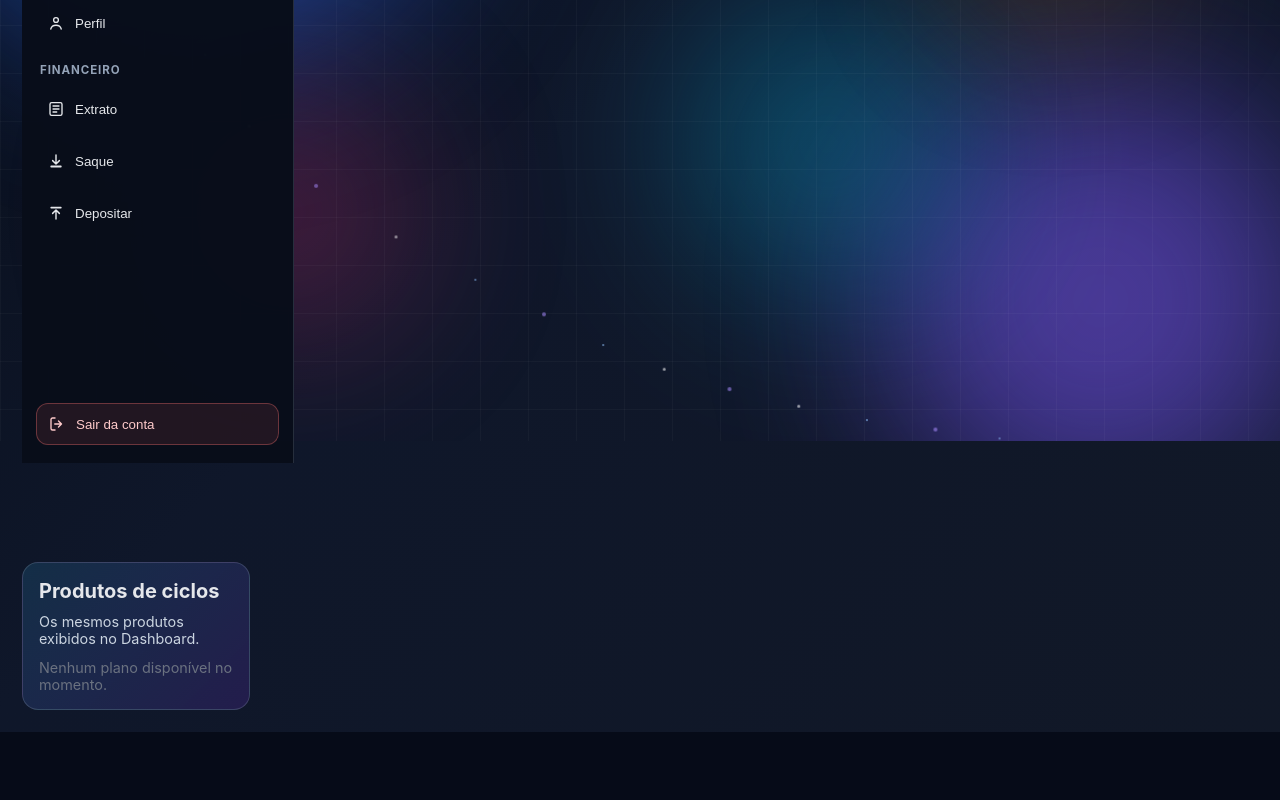
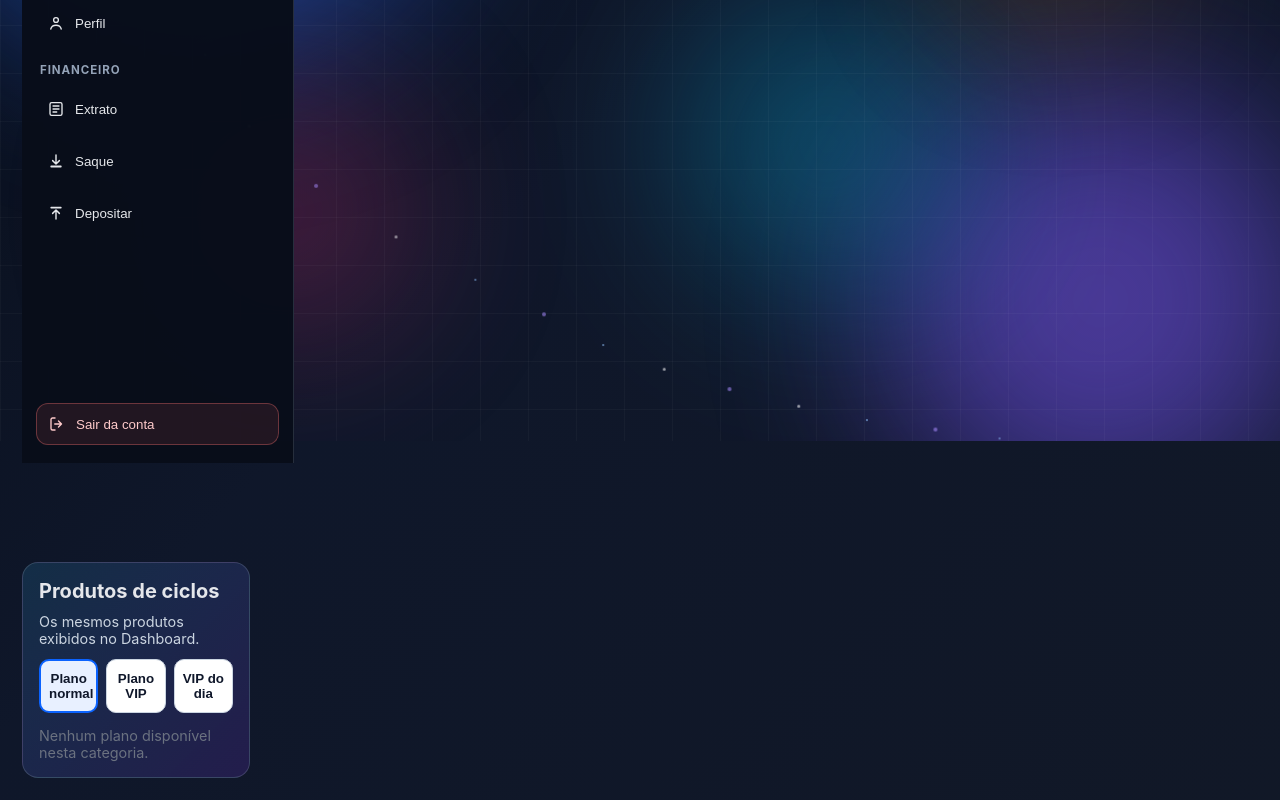
Before and after one commit to magnatazk20/mancera-frontend, a React (Vite) app: page /cycle-products in a window 1280 px wide. Shown: the part 359-1159 px from the top of the page. Before the commit the page ends 1091 px from the top, so only its background shows below. Built offline with nearby package versions, Linux system fonts and the light colour scheme; no server answers; sample sign-in values are in the browser's storage.

Commit message:
feat(cycle-products): adicionar categorias plano normal, plano vip e vip do dia

```diff
--- a/src/pages/CycleProducts.tsx
+++ b/src/pages/CycleProducts.tsx
@@ -1,4 +1,4 @@
-import { useEffect, useState } from 'react'
+import { useEffect, useMemo, useState } from 'react'
 import { useNavigate } from 'react-router-dom'
 import AppSidebar from '../components/AppSidebar'
 import './Dashboard.css'
@@ -21,6 +21,15 @@ type CycleProduct = {
   sortOrder: number
 }
 
+type PlanCategory = 'normal' | 'vip' | 'vip_day'
+
+const getPlanCategory = (plan: CycleProduct): PlanCategory => {
+  const name = String(plan.name ?? '').toLowerCase().trim()
+  if (name.includes('vip do dia')) return 'vip_day'
+  if (name.includes('vip')) return 'vip'
+  return 'normal'
+}
+
 const API_URL = import.meta.env.VITE_API_URL ?? 'http://localhost:3333'
 
 export default function CycleProducts() {
@@ -30,6 +39,7 @@ export default function CycleProducts() {
   const [loading, setLoading] = useState(true)
   const [selectedPlan, setSelectedPlan] = useState<CycleProduct | null>(null)
   const [isBuying, setIsBuying] = useState(false)
+  const [activeCategory, setActiveCategory] = useState<PlanCategory>('normal')
 
   useEffect(() => {
     const token = localStorage.getItem('token') ?? sessionStorage.getItem('token')
@@ -125,6 +135,11 @@ export default function CycleProducts() {
     }
   }
 
+  const filteredCyclePlans = useMemo(
+    () => cyclePlans.filter((plan) => getPlanCategory(plan) === activeCategory),
+    [cyclePlans, activeCategory]
+  )
+
   if (!user) return null
 
   return (
@@ -137,13 +152,68 @@ export default function CycleProducts() {
             <h1 style={{ fontSize: 20, marginBottom: 10 }}>Produtos de ciclos</h1>
             <p style={{ marginBottom: 12 }}>Os mesmos produtos exibidos no Dashboard.</p>
 
+            <div
+              style={{
+                display: 'grid',
+                gridTemplateColumns: 'repeat(3, minmax(0, 1fr))',
+                gap: 8,
+                marginBottom: 14,
+              }}
+            >
+              <button
+                type="button"
+                onClick={() => setActiveCategory('normal')}
+                style={{
+                  border: activeCategory === 'normal' ? '2px solid #0b63ff' : '1px solid #cbd5e1',
+                  background: activeCategory === 'normal' ? '#e8f0ff' : '#fff',
+                  color: '#0f172a',
+                  borderRadius: 10,
+                  padding: '10px 8px',
+                  fontWeight: 700,
+                  cursor: 'pointer',
+                }}
+              >
+                Plano normal
+              </button>
+              <button
+                type="button"
+                onClick={() => setActiveCategory('vip')}
+                style={{
+                  border: activeCategory === 'vip' ? '2px solid #0b63ff' : '1px solid #cbd5e1',
+                  background: activeCategory === 'vip' ? '#e8f0ff' : '#fff',
+                  color: '#0f172a',
+                  borderRadius: 10,
+                  padding: '10px 8px',
+                  fontWeight: 700,
+                  cursor: 'pointer',
+                }}
+              >
+                Plano VIP
+              </button>
+              <button
+                type="button"
+                onClick={() => setActiveCategory('vip_day')}
+                style={{
+                  border: activeCategory === 'vip_day' ? '2px solid #0b63ff' : '1px solid #cbd5e1',
+                  background: activeCategory === 'vip_day' ? '#e8f0ff' : '#fff',
+                  color: '#0f172a',
+                  borderRadius: 10,
+                  padding: '10px 8px',
+                  fontWeight: 700,
+                  cursor: 'pointer',
+                }}
+              >
+                VIP do dia
+              </button>
+            </div>
+
             {loading ? (
               <p style={{ color: '#6b7280' }}>Carregando produtos...</p>
-            ) : cyclePlans.length === 0 ? (
-              <p style={{ color: '#6b7280' }}>Nenhum plano disponível no momento.</p>
+            ) : filteredCyclePlans.length === 0 ? (
+              <p style={{ color: '#6b7280' }}>Nenhum plano disponível nesta categoria.</p>
             ) : (
               <div style={{ display: 'grid', gap: 10 }}>
-                {cyclePlans.map((plan, index) => {
+                {filteredCyclePlans.map((plan, index) => {
                   const compras = Math.max(1, Math.floor((index + 1) * 2))
                   const estoque = Math.max(120, 1000 - index * 37)
                   const progresso = Math.min(95, 25 + index * 10)
```
